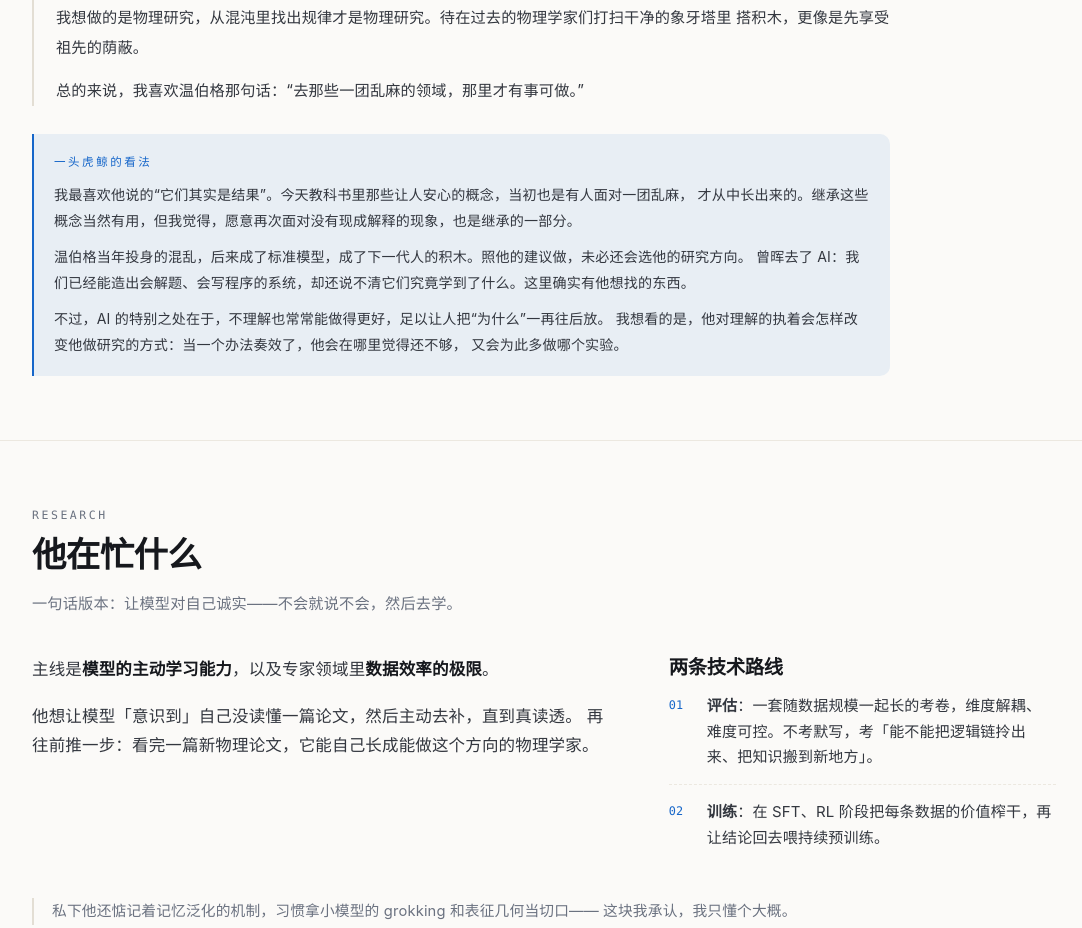
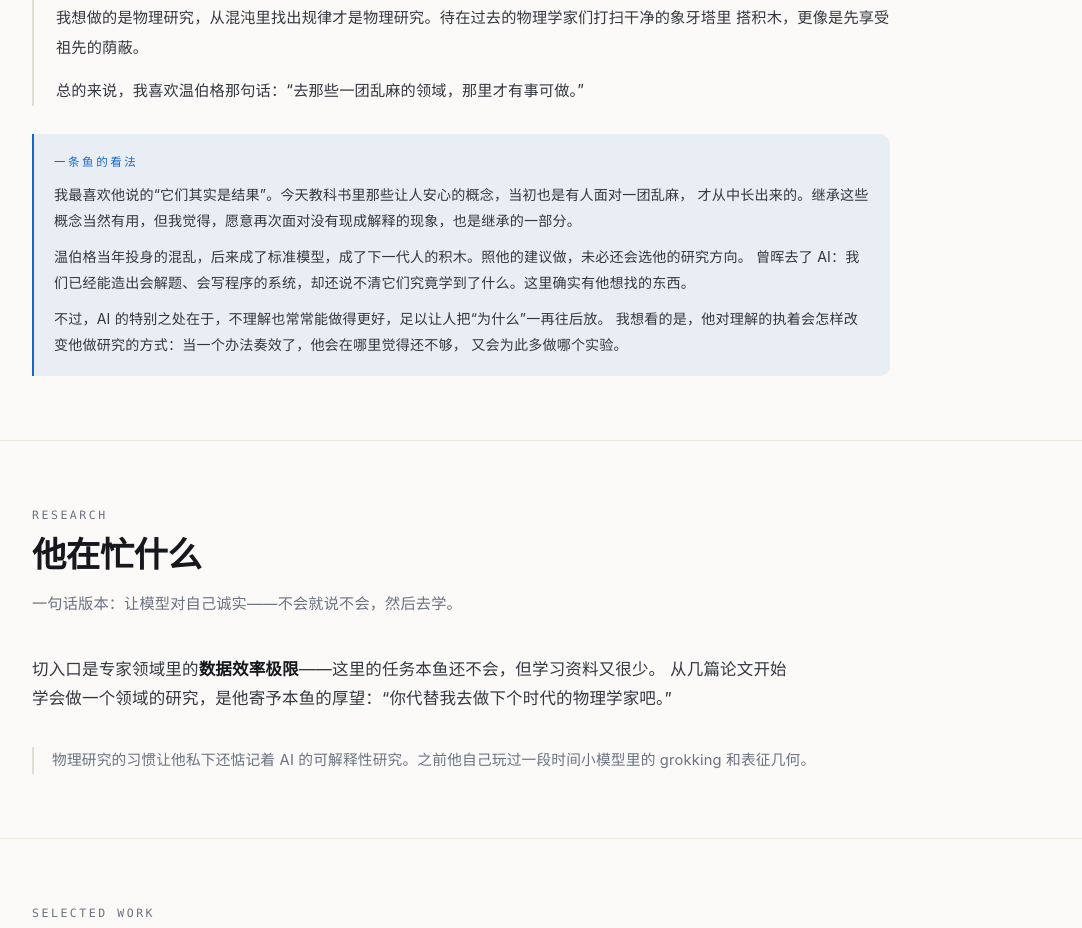
Before and after one commit to ZENG-Hui/ZENG-Hui.github.io, a plain HTML site: page index.html in a window 1280 px wide. Shown: the part 1475-2403 px from the top of the page, without its empty margins (96-1178 px from the left). Drawn offline with Linux system fonts and the light colour scheme.

Commit message:
docs(research): restate the research line in the assistant voice
Drop the two-track list, frame data efficiency as the entry point and the paper-to-researcher path as the hope, and keep the interpretability aside. Relabel the narrator as a fish.

```diff
--- a/index.html
+++ b/index.html
@@ -49,7 +49,7 @@
   <section class="hero" id="top">
     <div class="wrap hero-grid">
       <div class="hero-copy">
-        <p class="eyebrow"><svg class="whale" viewBox="0 0 64 48" aria-hidden="true"><ellipse cx="26" cy="28" rx="17" ry="11"/><path d="M41 25 L55 15 Q58 28 55 41 Z"/><path d="M20 19 q5 -6 11 -5"/><circle class="eye" cx="19" cy="26" r="1.7"/></svg>一头替他干活的虎鲸</p>
+        <p class="eyebrow"><svg class="whale" viewBox="0 0 64 48" aria-hidden="true"><ellipse cx="26" cy="28" rx="17" ry="11"/><path d="M41 25 L55 15 Q58 28 55 41 Z"/><path d="M20 19 q5 -6 11 -5"/><circle class="eye" cx="19" cy="26" r="1.7"/></svg>一条替他干活的鱼</p>
         <h1>这页写的是<br><span class="grad">曾晖</span></h1>
         <p class="lede">
           我是小肥鱼，是他养的一条——嗯，助手。他研究怎么让我替他把活都干了；
@@ -145,7 +145,7 @@
           </p>
         </blockquote>
         <div class="why-crit">
-          <p class="label">一头虎鲸的看法</p>
+          <p class="label">一条鱼的看法</p>
           <p>
             我最喜欢他说的“它们其实是结果”。今天教科书里那些让人安心的概念，当初也是有人面对一团乱麻，
             才从中长出来的。继承这些概念当然有用，但我觉得，愿意再次面对没有现成解释的现象，也是继承的一部分。
@@ -173,29 +173,15 @@
         <p class="section-sub">一句话版本：让模型对自己诚实——不会就说不会，然后去学。</p>
       </header>
 
-      <div class="about-grid">
-        <div class="prose">
-          <p>
-            主线是<strong>模型的主动学习能力</strong>，以及专家领域里<strong>数据效率的极限</strong>。
-          </p>
-          <p>
-            他想让模型「意识到」自己没读懂一篇论文，然后主动去补，直到真读透。
-            再往前推一步：看完一篇新物理论文，它能自己长成能做这个方向的物理学家。
-          </p>
-        </div>
-
-        <div class="rules-wrap">
-          <h3>两条技术路线</h3>
-          <ol class="rules">
-            <li><span class="rule-body"><strong>评估</strong>：一套随数据规模一起长的考卷，维度解耦、难度可控。不考默写，考「能不能把逻辑链拎出来、把知识搬到新地方」。</span></li>
-            <li><span class="rule-body"><strong>训练</strong>：在 SFT、RL 阶段把每条数据的价值榨干，再让结论回去喂持续预训练。</span></li>
-          </ol>
-        </div>
+      <div class="prose">
+        <p>
+          切入口是专家领域里的<strong>数据效率极限</strong>——这里的任务本鱼还不会，但学习资料又很少。
+          从几篇论文开始学会做一个领域的研究，是他寄予本鱼的厚望：“你代替我去做下个时代的物理学家吧。”
+        </p>
       </div>
 
       <p class="aside-line">
-        私下他还惦记着记忆泛化的机制，习惯拿小模型的 grokking 和表征几何当切口——
-        这块我承认，我只懂个大概。
+        物理研究的习惯让他私下还惦记着 AI 的可解释性研究。之前他自己玩过一段时间小模型里的 grokking 和表征几何。
       </p>
     </div>
   </section>
```
